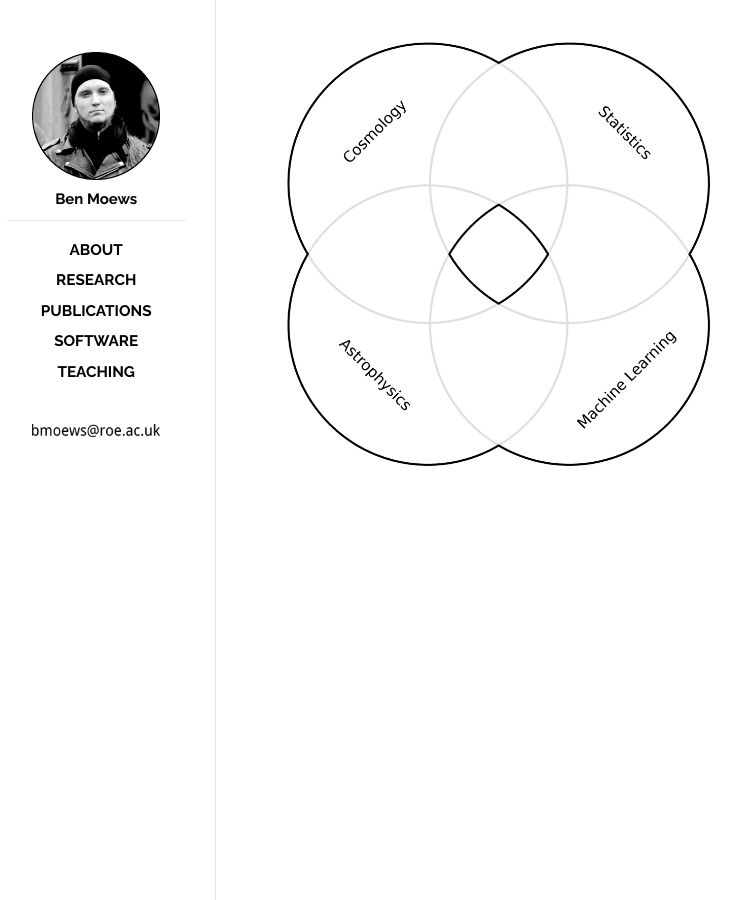
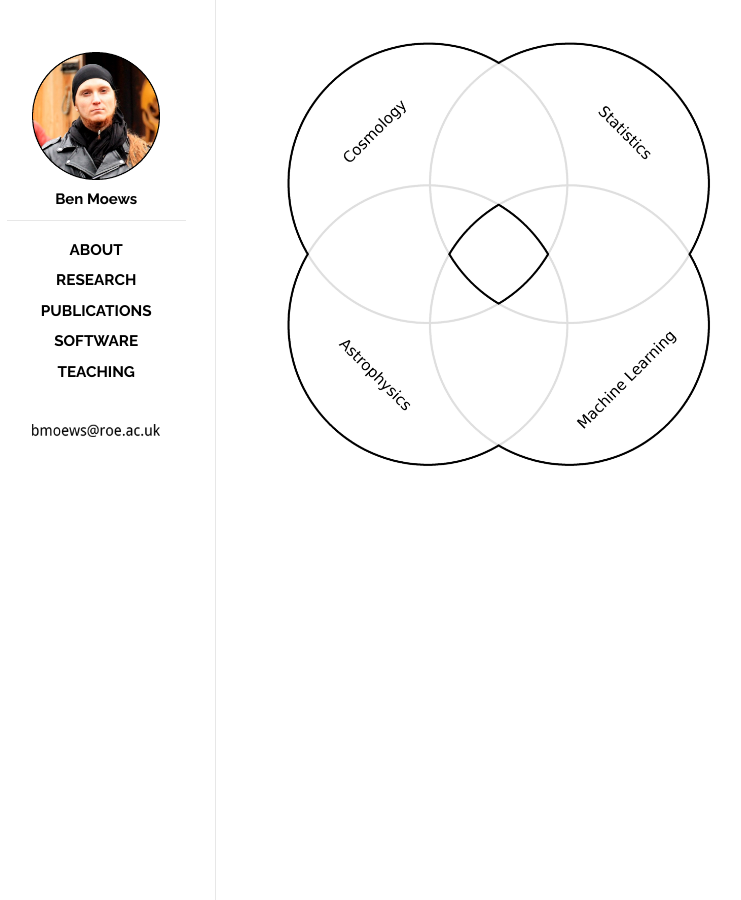
Before and after one commit to moews/moews.github.io, a Jekyll site: the page built from index.html, in a window 1280 px wide. Shown: the whole page, without its empty margins (143-884 px from the left). Built offline with Jekyll 4.4.1, drawn with Linux system fonts in a browser that asks for light colours.

Commit message:
Update default.html

```diff
--- a/_layouts/default.html
+++ b/_layouts/default.html
@@ -23,7 +23,7 @@
     <div class="site">
       <div class="sidebar" id="sidebar">
         <div class="header">
-          <h1 class="title"><a href="/"><img id="logo" src="/images/avatar_circled.png"></a></h1>
+          <h1 class="title"><a href="/"><img id="logo" src="/images/avatar_image.png"></a></h1>
           <span class="tagline">Ben Moews</span>
         </div>
         <div class="posts">
```
